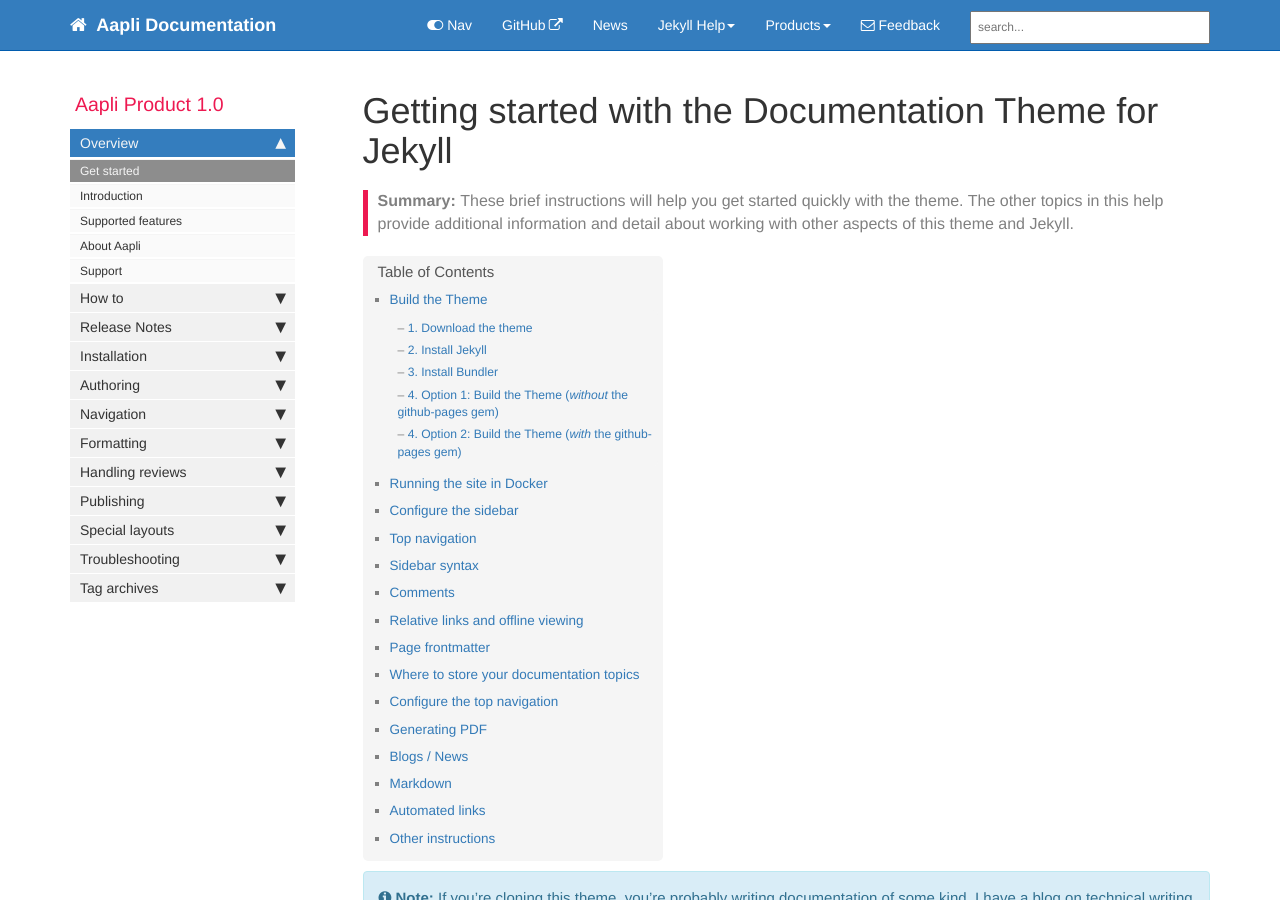
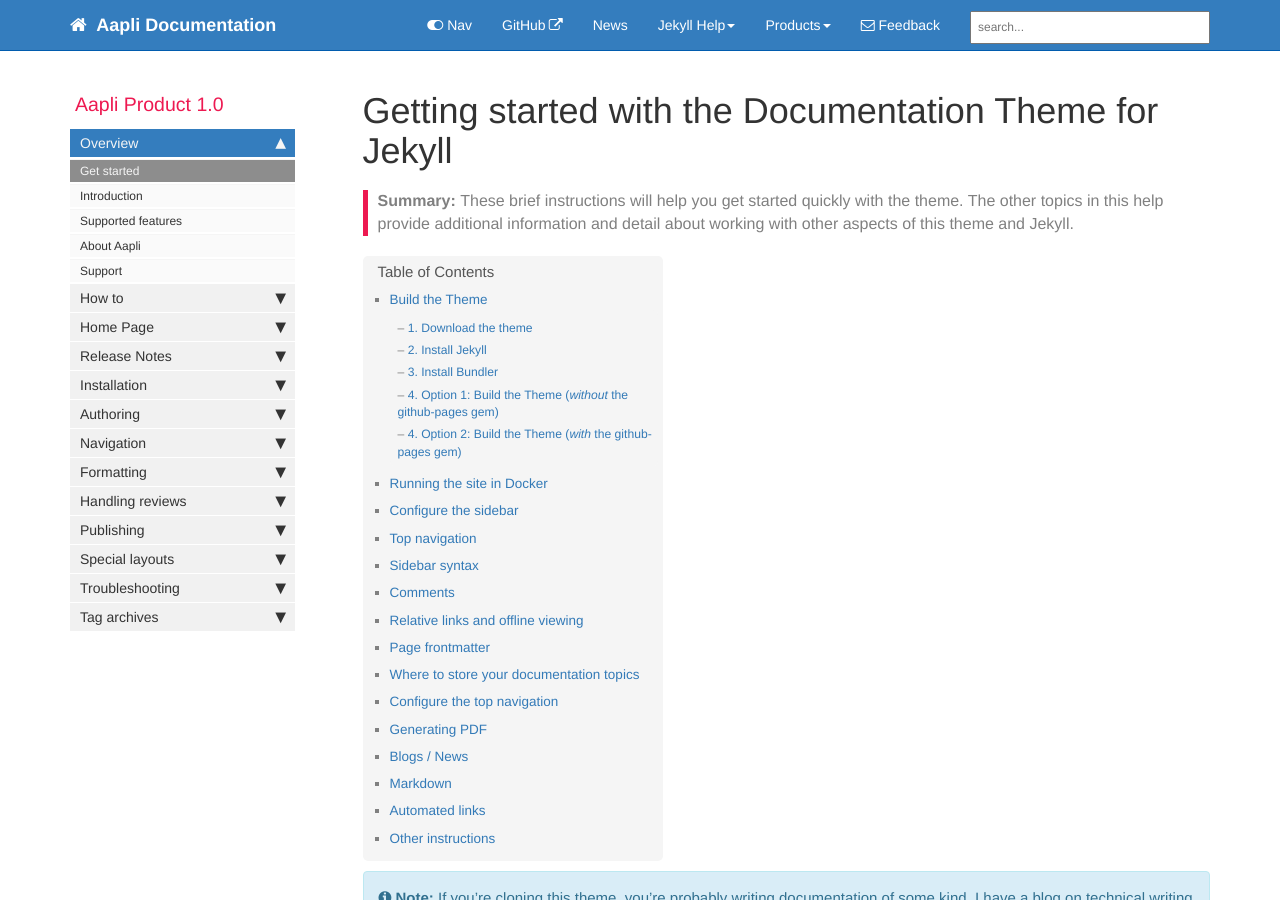
Before and after one commit to IdeaBridge/AapliDocumentation, a Jekyll site: the page built from index.md, in a window 1280 px wide and 900 px high. Built offline with Jekyll 4.4.1, drawn with Linux system fonts in a browser that asks for light colours; comment, search, counter and statistics services are not loaded.

Commit message:
Added Home Page

```diff
--- a/_data/sidebars/mydoc_sidebar.yml
+++ b/_data/sidebars/mydoc_sidebar.yml
@@ -48,13 +48,17 @@ entries:
     output: web, pdf
     folderitems:
 
+    - title: Registration
+      url: /howto_register.html
+      output: web, pdf
+
     - title: Login
       url: /howto_login.html
       output: web, pdf
+  - title: Home Page
+    output: web, pdf
+    folderitems:
 
-    - title: Registration
-      url: /howto_register.html
-      output: web, pdf
 
   - title: Release Notes
     output: web, pdf
```
Also changed, not shown: images/Homepage.jpg (added), 1 other file.
